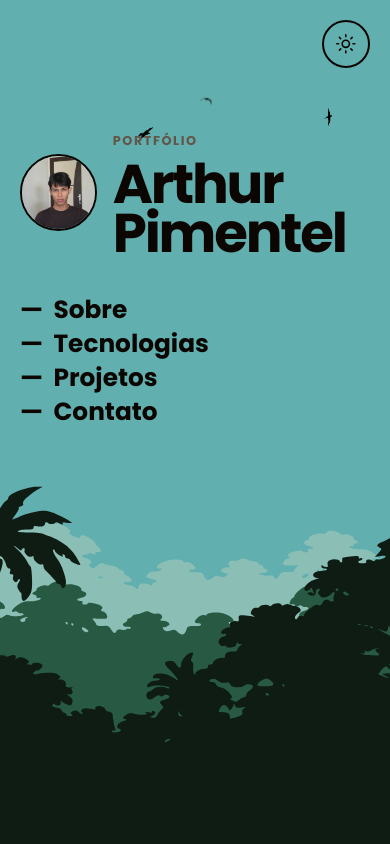
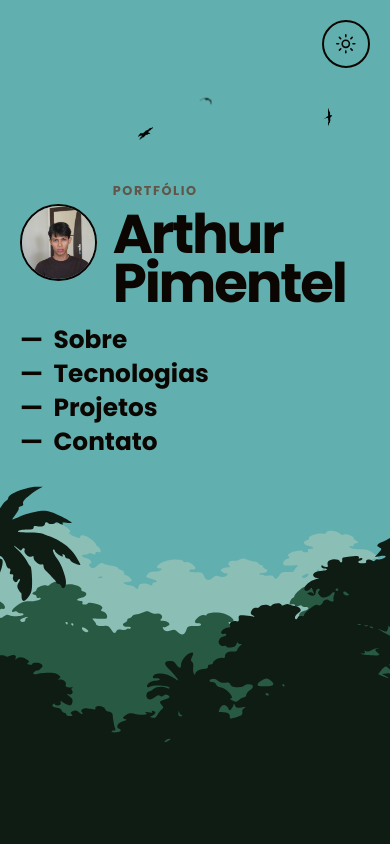
Before and after one commit to Covil-Works/Portifolio-Covil, a React (Vite) app: page / in a window 390 px wide. Shown: the top 844 px of the page. Built offline with nearby package versions, Linux system fonts and the light colour scheme.

Commit message:
fix(hero): ajusta posições responsivas

```diff
--- a/src/App.jsx
+++ b/src/App.jsx
@@ -19,8 +19,8 @@ const DESKTOP_STACK_START = 300
 const DESKTOP_STACK_GAP = 30
 const DESKTOP_STACK_3_TOP = DESKTOP_STACK_START + DESKTOP_STACK_GAP * 2
 const HERO_CONTENT_OFFSET_Y = -100
-const MOBILE_HERO_PHOTO_OFFSET_Y = -140
-const MOBILE_HERO_MENU_OFFSET_Y = -150
+const MOBILE_HERO_PHOTO_OFFSET_Y = -90
+const MOBILE_HERO_MENU_OFFSET_Y = -120
 const HERO_CONTENT_FADE = {
   start: 0.55,
   end: 0.8,
--- a/src/styles/global.css
+++ b/src/styles/global.css
@@ -52,7 +52,7 @@ a { color: inherit; }
 .hero[data-theme="dark"] .hero__background-image--dark { opacity: 1; }
 .hero__birds {
   position: absolute;
-  top: clamp(3.5rem, 9vw, 7rem);
+  top: calc(clamp(3.5rem, 9vw, 7rem) - 10px);
   left: 0;
   z-index: 1;
   width: 100%;
```
